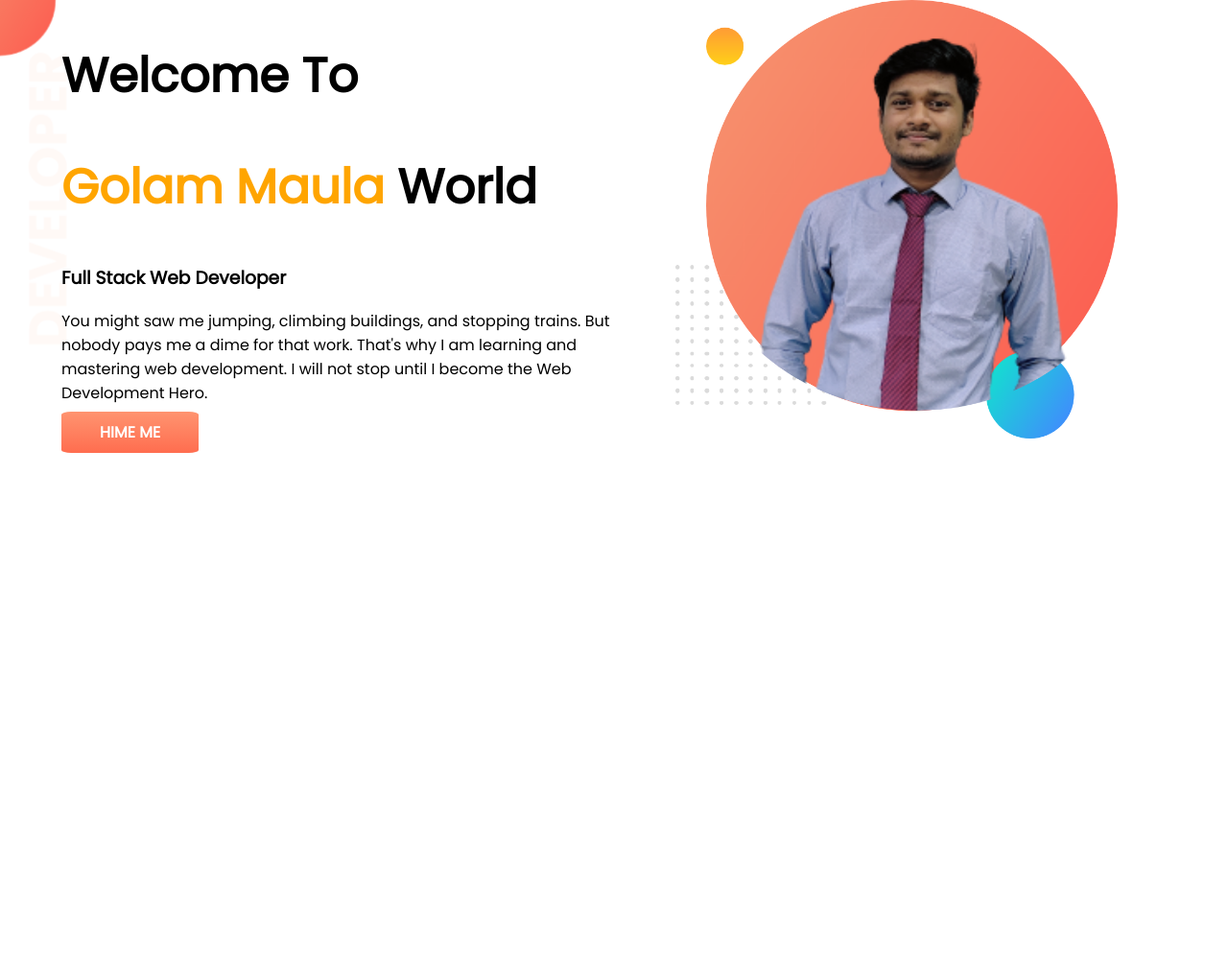
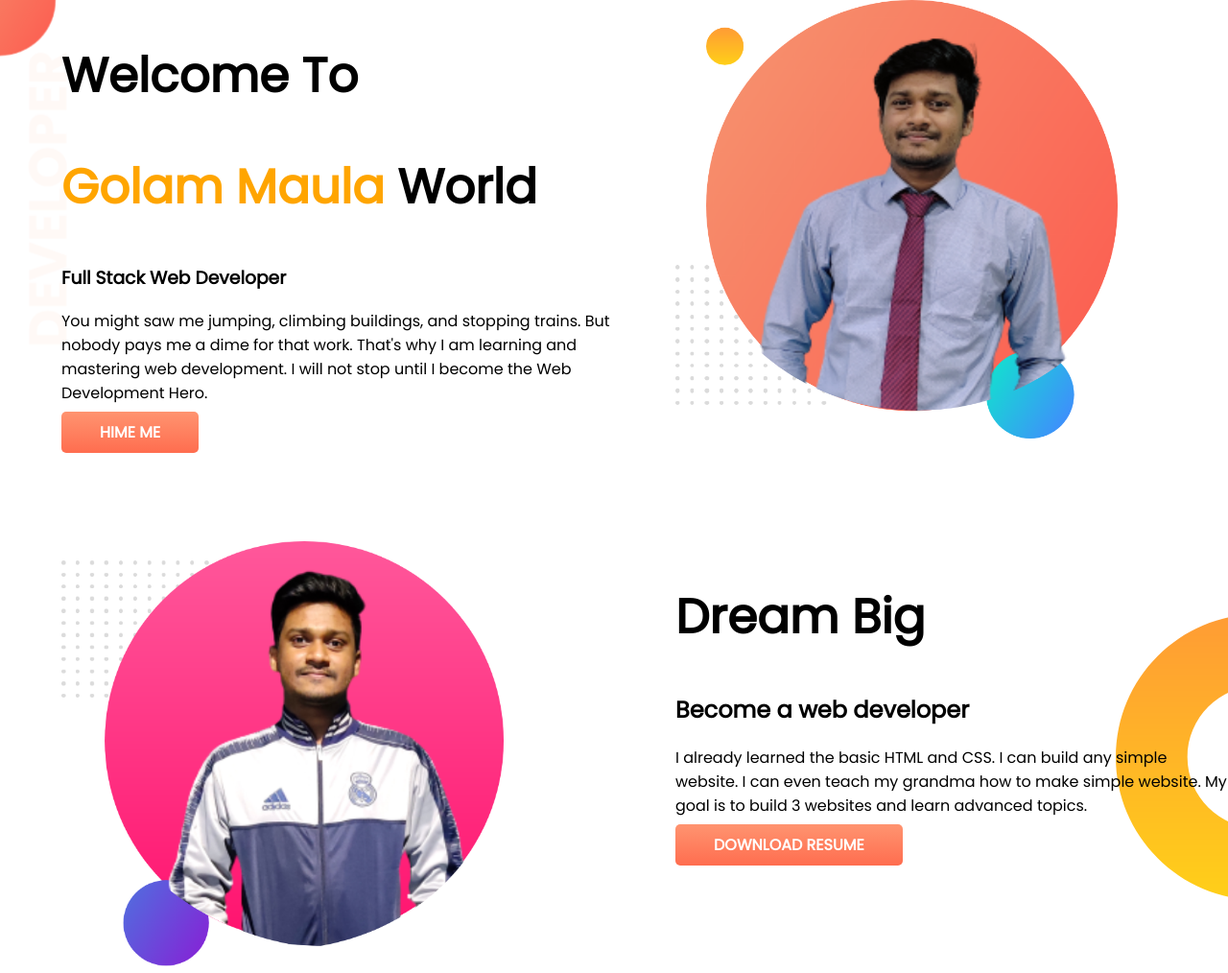
Before and after one commit to gmlincoln/dev-portfolio, a plain HTML site: page index.html in a window 1280 px wide. Shown: the whole page at 96% size. Before the commit the page ends 800 px from the top, so only its background shows below. Drawn offline with Linux system fonts and the light colour scheme.

Commit message:
dream big section

```diff
--- a/index.html
+++ b/index.html
@@ -31,6 +31,20 @@
             <img src="images/my-bg.png" alt="">
         </div>
     </section>
+    <section class="dream-big">
+        <div class="half-width">
+            <img src="images/my-bg2.png" alt="">
+        </div>
+        <div class="half-width">
+            <h1>Dream Big</h1>
+            <h2>Become a web developer</h2>
+            <p>
+                I already learned the basic HTML and CSS. I can build any simple website. I can even teach my grandma
+                how to make simple website. My goal is to build 3 websites and learn advanced topics.
+            </p>
+            <a class="button" href="#" target="_blank">DOWNLOAD RESUME</a>
+        </div>
+    </section>
 </body>
 
 </html>
--- a/style.css
+++ b/style.css
@@ -18,6 +18,7 @@ section {
 .top-banner {
     background-image: url(images/top-banner.png);
     background-repeat: no-repeat;
+    margin-bottom: 100px;
 }
 
 .half-width {
@@ -35,5 +36,11 @@ section {
     padding: 10px 40px;
     color: #fff;
     font-weight: 700;
-    border-radius: 7%;
+    border-radius: 5px;
 }
+
+.dream-big {
+    background-image: url(images/dream-bg.png);
+    background-repeat: no-repeat;
+    background-position: right;
+}
```
Also changed, not shown: images/dream-bg.png (added), images/exp-bg.png (added).
